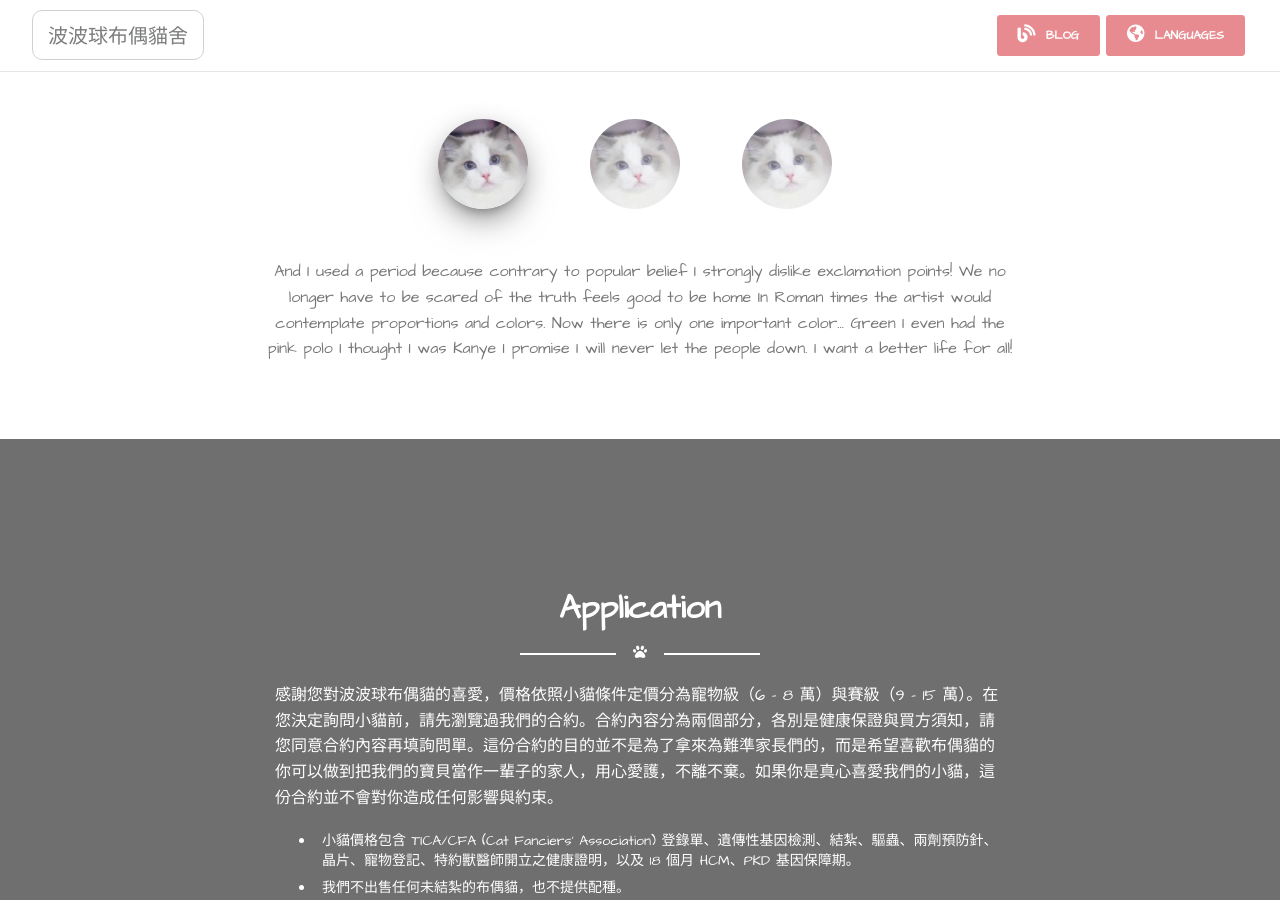
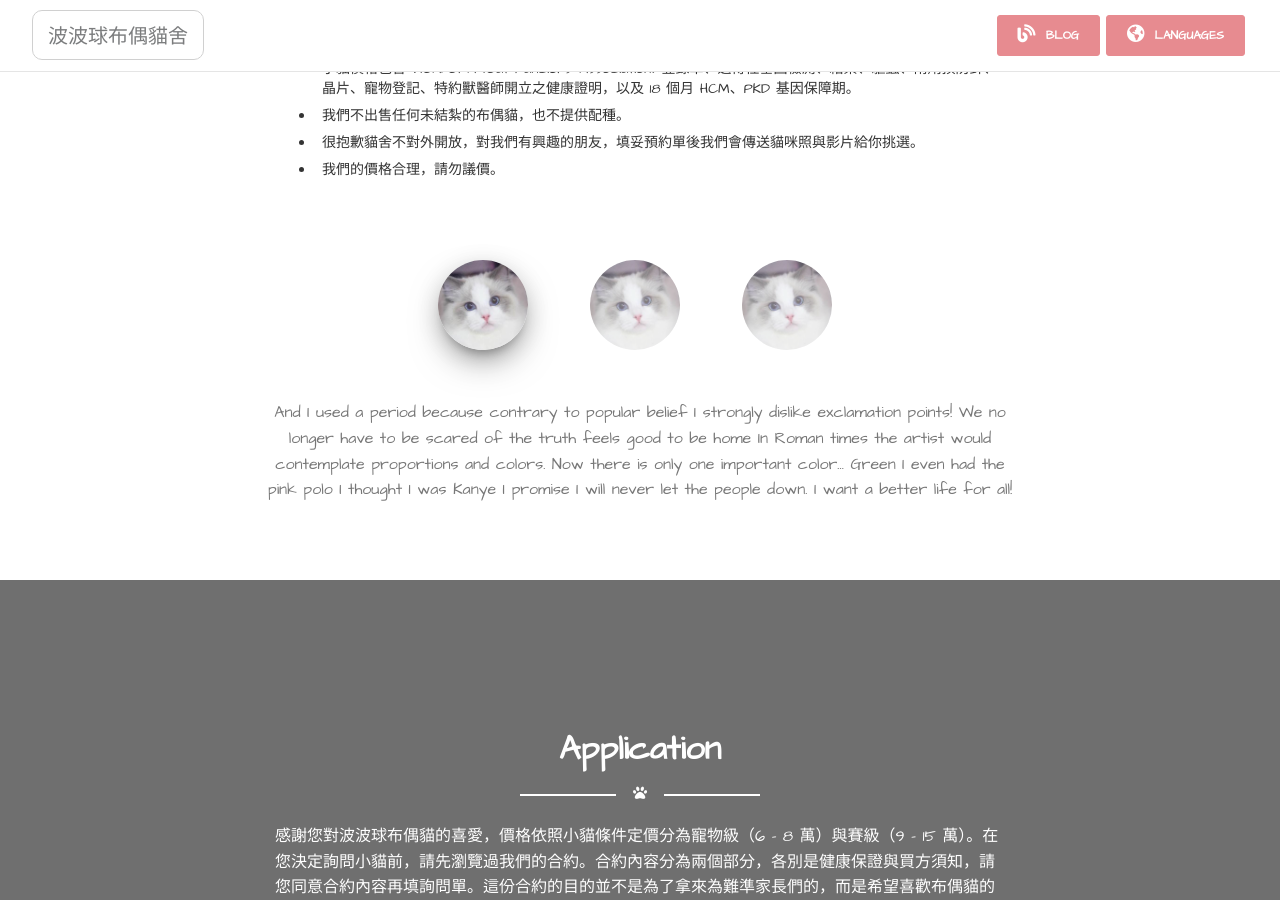
Before and after one commit to furballizeragdolls/furballizeragdolls.github.io, a Jekyll site: the page built from index.html, in a window 1280 px wide and 900 px high, scrolled down 2756 px. Built offline with Jekyll 4.4.1, drawn with Linux system fonts in a browser that asks for light colours; nearby versions of some CDN libraries; some web fonts are replaced; comment, search, counter and statistics services are not loaded; some of the changed text lies outside the part shown.

Commit message:
Move description

```diff
--- a/index.html
+++ b/index.html
@@ -207,6 +207,14 @@ layout: default
                 <h5 class="subtitle text-gray">Here are some</h5>
                 <h2>Kittens</h2>
                 <div class="separator separator-danger"><i class="fas fa-paw"></i></div>
+                <p class="description">
+                    <ul>
+                        <li>小貓價格包含 TICA/CFA (Cat Fanciers' Association) 登錄單、遺傳性基因檢測、結紮、驅蟲、兩劑預防針、晶片、寵物登記、特約獸醫師開立之健康證明，以及 18 個月 HCM、PKD 基因保障期。</li>
+                        <li>我們不出售任何未結紮的布偶貓，也不提供配種。</li>
+                        <li>很抱歉貓舍不對外開放，對我們有興趣的朋友，填妥預約單後我們會傳送貓咪照與影片給你挑選。</li>
+                        <li>我們的價格合理，請勿議價。</li>
+                    </ul>
+                </p>
             </div>
 
             <ul class="nav nav-text" role="tablist">
@@ -264,18 +272,12 @@ layout: default
                     <div class="separator line-separator"><i class="fas fa-paw"></i></div>
                     <p class="description">
                         感謝您對波波球布偶貓的喜愛，價格依照小貓條件定價分為寵物級（6 - 8 萬）與賽級（9 - 15 萬）。在您決定詢問小貓前，請先瀏覽過我們的合約。合約內容分為兩個部分，各別是健康保證與買方須知，請您同意合約內容再填詢問單。這份合約的目的並不是為了拿來為難準家長們的，而是希望喜歡布偶貓的你可以做到把我們的寶貝當作一輩子的家人，用心愛護，不離不棄。如果你是真心喜愛我們的小貓，這份合約並不會對你造成任何影響與約束。
-                        <ul>
-                            <li>小貓價格包含 TICA/CFA (Cat Fanciers' Association) 登錄單、遺傳性基因檢測、結紮、驅蟲、兩劑預防針、晶片、寵物登記、特約獸醫師開立之健康證明，以及 18 個月 HCM、PKD 基因保障期。</li>
-                            <li>我們不出售任何未結紮的布偶貓，也不提供配種。</li>
-                            <li>很抱歉貓舍不對外開放，對我們有興趣的朋友，填妥預約單後我們會傳送貓咪照與影片給你挑選。</li>
-                            <li>我們的價格合理，請勿議價。</li>
-                        </ul>
                     </p>
                 </div>
 
                 <div class="button-get-started">
                     <a href="https://docs.google.com/forms/d/1R-tVDDsZevMIPh2Ri7cfXUk4QudOkzjVZxPt6ujTvao/edit" target="_blank" class="btn btn-danger btn-fill btn-lg">
-                        小貓詢問單 <i class="far fa-hand-point-right"></i>
+                        小貓詢問單 <i class="far fa-arrow-alt-circle-right"></i>
                     </a>
                 </div>
             </div>
```
